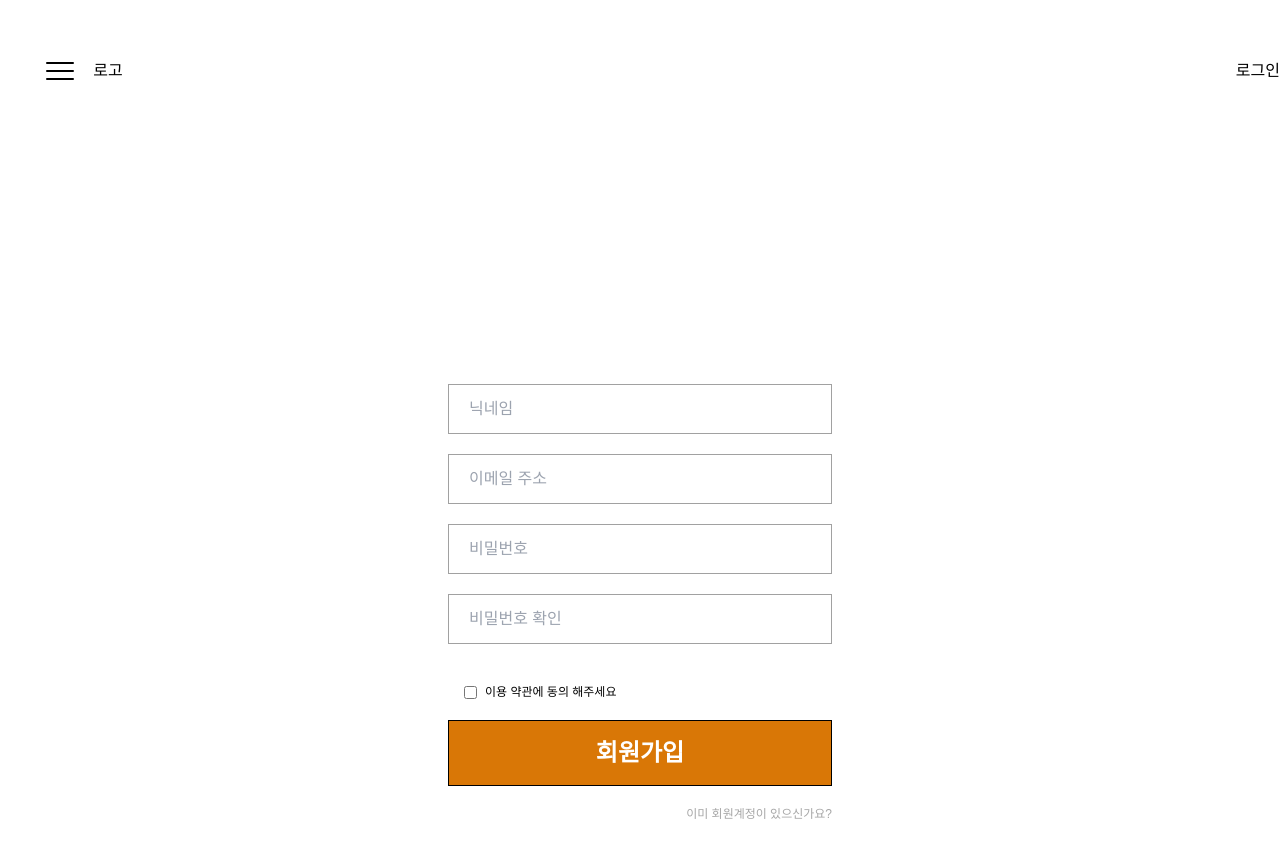
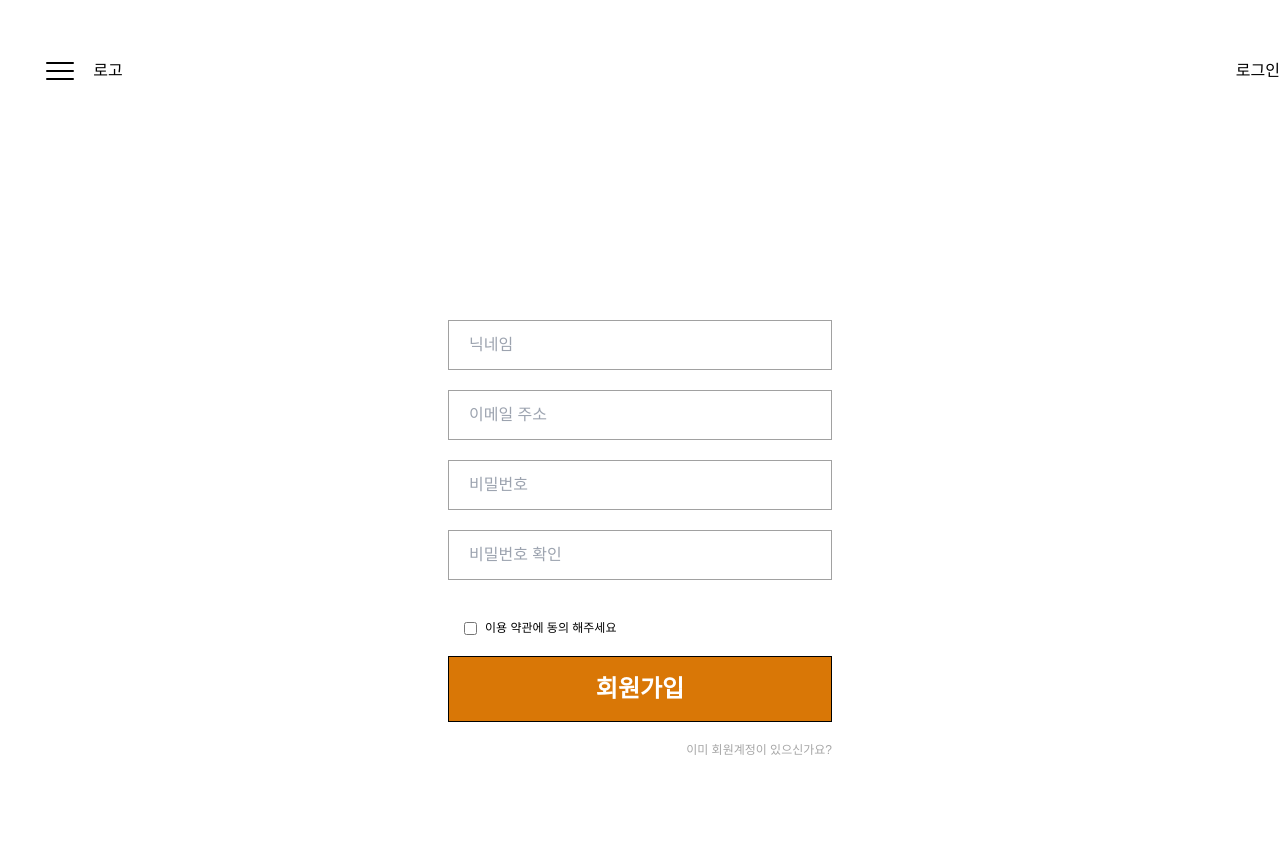
Before and after one commit to bundasse/Nutty_Frontend, a Vue app: page /join in a window 1280 px wide. Shown: the top 858 px of the page. After the commit the page ends 800 px from the top, so only its background shows below. Built offline with nearby package versions, Linux system fonts and the light colour scheme.

Commit message:
로그인/회원가입창 높이 수정

```diff
--- a/src/views/JoinView.vue
+++ b/src/views/JoinView.vue
@@ -1,6 +1,6 @@
 <template>
   <section>
-      <div class="mt-96 flex flex-col gap-y-5 w-96 mx-auto">
+      <div class="pt-80 flex flex-col gap-y-5 w-96 mx-auto">
           <input type="text" placeholder="닉네임" v-model="nickname" class="py-3 px-5 border-[#a1a1a1] border">
           <input type="email" placeholder="이메일 주소" v-model="email" class="py-3 px-5 border-[#a1a1a1] border">
           <input type="password" placeholder="비밀번호" v-model="password" class="py-3 px-5 border-[#a1a1a1] border">
--- a/src/views/LoginView.vue
+++ b/src/views/LoginView.vue
@@ -1,5 +1,5 @@
 <template>
-      <div class="mt-96 flex flex-col gap-y-5 w-96 mx-auto">
+      <div class="pt-80 flex flex-col gap-y-5 w-96 mx-auto">
         <input type="email" placeholder="이메일 주소" v-model="email" class="py-3 px-5 border-[#a1a1a1] border">
         <input type="password" placeholder="비밀번호" v-model="password" class="py-3 px-5 border-[#a1a1a1] border" @keyup.enter="login">
         <button class="bg-amber-600 hover:bg-point text-white hover:bg-amber-500 text-2xl py-4 font-bold border-black border" @click="login">로그인</button>
```
